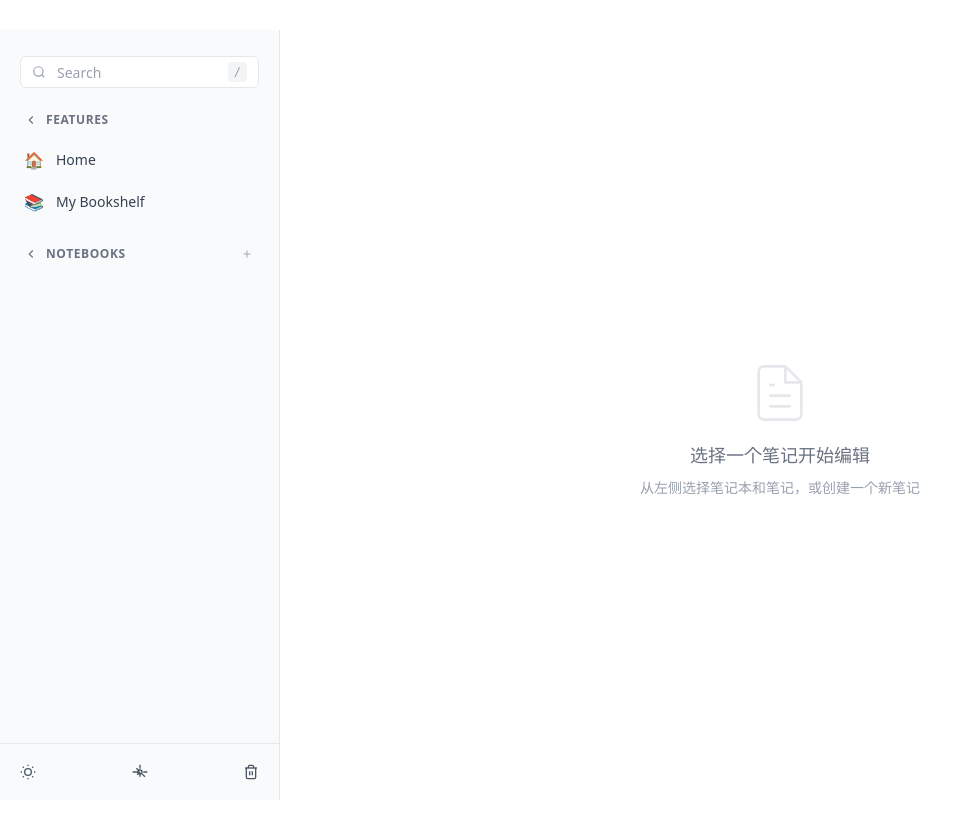
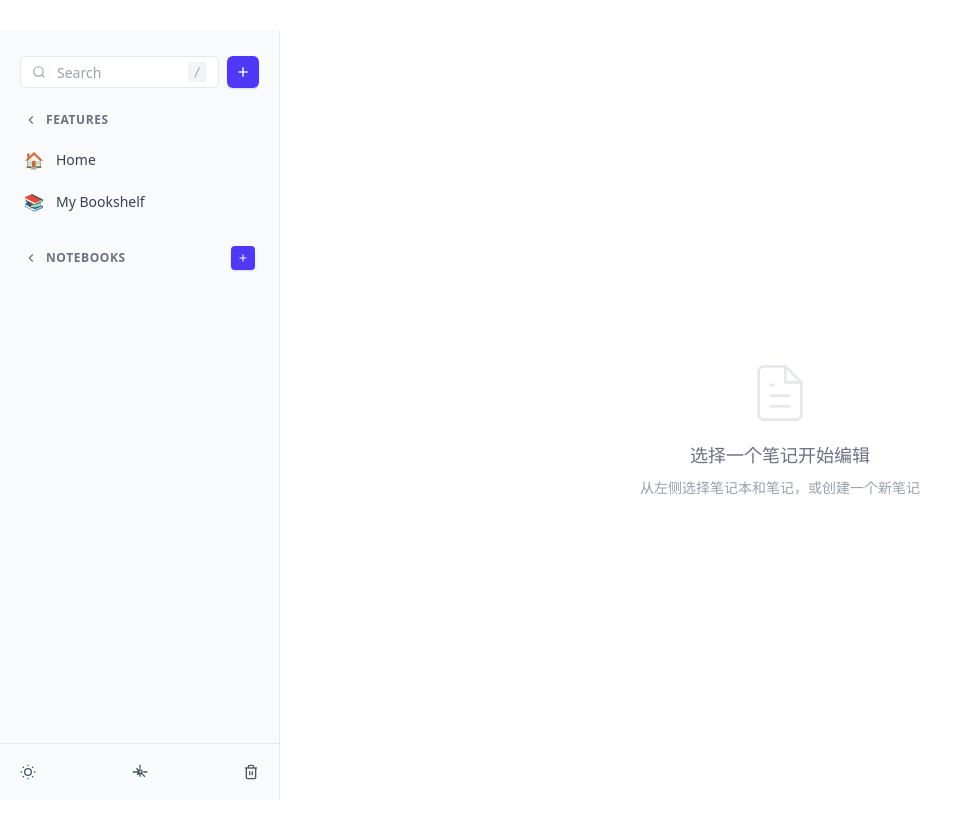
Before and after one commit to xh7777777/kxin-note, a Vue app: page /#/ in a window 1280 px wide. Shown: the whole page, without its empty margins (0-963 px from the left). Built offline with nearby package versions, Linux system fonts and the light colour scheme.

Commit message:
feat: 实现新增笔记按钮

```diff
--- a/src/renderer/views/main-page/MainPage.vue
+++ b/src/renderer/views/main-page/MainPage.vue
@@ -9,6 +9,7 @@
       :notebooks="notebooks"
       :notes="notes"
       @add-notebook="addNotebook"
+      @add-note="addNote"
       @toggle-dark-mode="toggleDarkMode"
       @open-settings="openSettings"
       @open-trash="openTrash"
@@ -67,6 +68,12 @@ const addNotebook = () => {
   console.log('添加新笔记本');
 };
 
+const addNote = () => {
+  console.log('添加新笔记');
+  // 这里可以实现新增笔记的逻辑
+  // 例如打开笔记编辑器，创建新笔记等
+};
+
 const toggleDarkMode = () => {
   console.log('切换黑暗模式');
   // 这里可以实现全局的黑暗模式切换逻辑
--- a/src/renderer/views/main-page/components/side-bar.vue
+++ b/src/renderer/views/main-page/components/side-bar.vue
@@ -4,7 +4,8 @@
   >
     <!-- 搜索框 -->
     <div class="px-5 py-4 flex-shrink-0">
-      <div class="relative">
+      <div class="relative flex gap-2">
+        <div class="flex-1 relative">
           <input
             type="text"
             placeholder="Search"
@@ -25,6 +26,24 @@
           >
             /
           </span>
+        </div>
+
+        <!-- 新增笔记按钮 -->
+        <button
+          @click="handleAddNote"
+          class="flex items-center justify-center w-8 h-8 bg-indigo-600 hover:bg-indigo-700 text-white rounded-md transition-all duration-200 shadow-sm hover:shadow-md"
+          title="Add New Note"
+        >
+          <svg
+            class="w-4 h-4 stroke-2"
+            viewBox="0 0 24 24"
+            fill="none"
+            stroke="currentColor"
+          >
+            <line x1="12" y1="5" x2="12" y2="19"></line>
+            <line x1="5" y1="12" x2="19" y2="12"></line>
+          </svg>
+        </button>
       </div>
     </div>
 
@@ -127,11 +146,12 @@
             Notebooks
           </span>
           <button
-            class="w-4 h-4 border-none bg-transparent cursor-pointer flex items-center justify-center opacity-60 hover:opacity-100 transition-opacity duration-200"
+            class="flex items-center justify-center w-6 h-6 bg-indigo-600 hover:bg-indigo-700 text-white rounded transition-all duration-200 shadow-sm hover:shadow-md"
             @click="handleAddNotebook"
+            title="Add New Notebook"
           >
             <svg
-              class="w-3 h-3 text-gray-500 stroke-2"
+              class="w-3 h-3 stroke-2"
               viewBox="0 0 24 24"
               fill="none"
               stroke="currentColor"
@@ -354,6 +374,7 @@ const emit = defineEmits<{
   'update:activeNotebook': [value: string | null];
   'update:activeNoteId': [value: string | null];
   'add-notebook': [];
+  'add-note': [];
   'toggle-dark-mode': [];
   'open-settings': [];
   'open-trash': [];
@@ -506,6 +527,19 @@ const handleAddNotebook = () => {
   }
 };
 
+const handleAddNote = () => {
+  emit('add-note');
+
+  // 如果没有选中笔记本，可以提示用户先选择笔记本
+  if (!props.activeNotebook) {
+    // 可以显示提示或自动展开笔记本区域
+    if (!notebooksExpanded.value) {
+      notebooksExpanded.value = true;
+      localStorage.setItem('sidebar-notebooks-expanded', 'true');
+    }
+  }
+};
+
 // 工具栏方法
 const handleToggleDarkMode = () => {
   isDarkMode.value = !isDarkMode.value;
```
Lines whose indentation alone changed are shown as unchanged.
